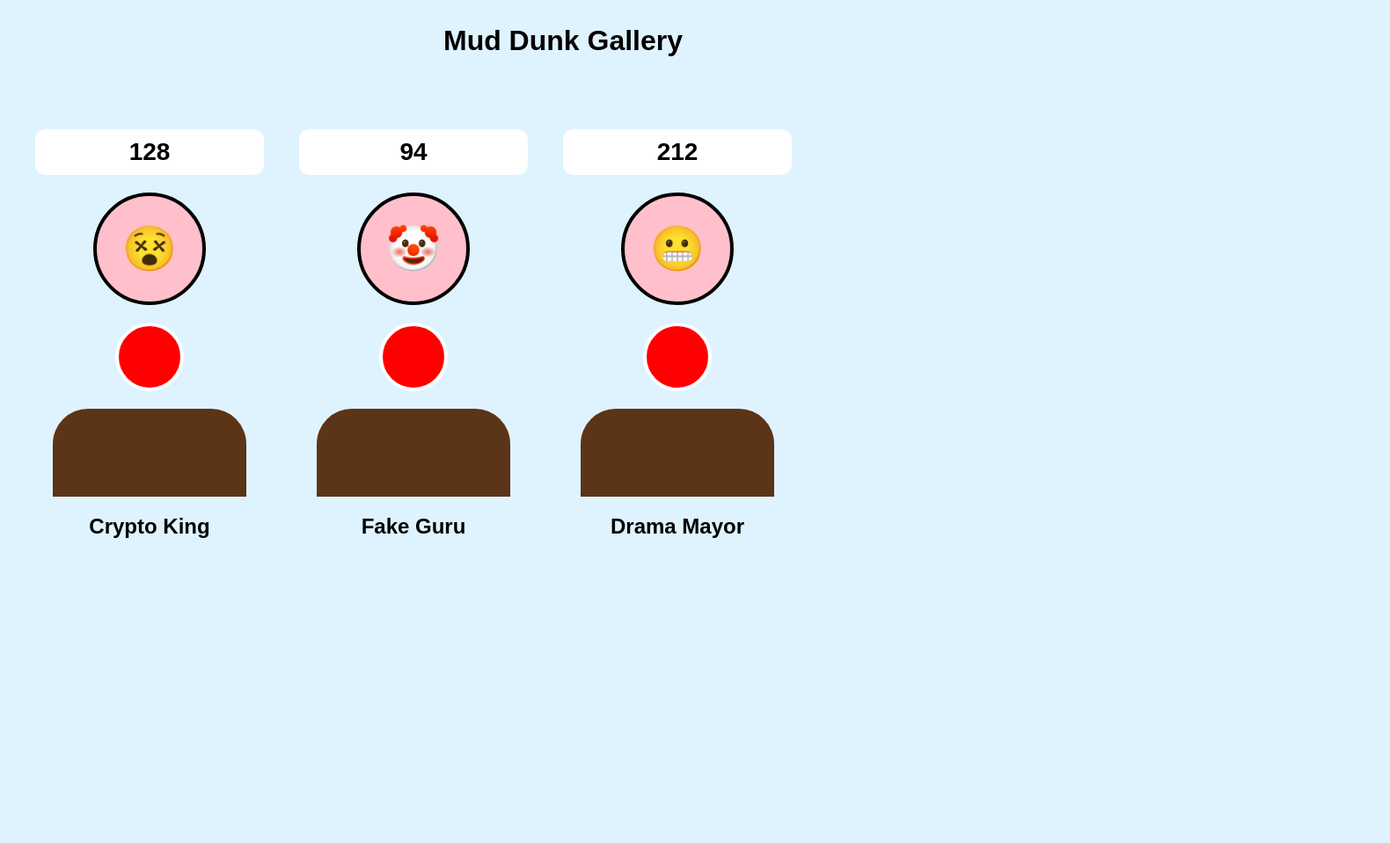
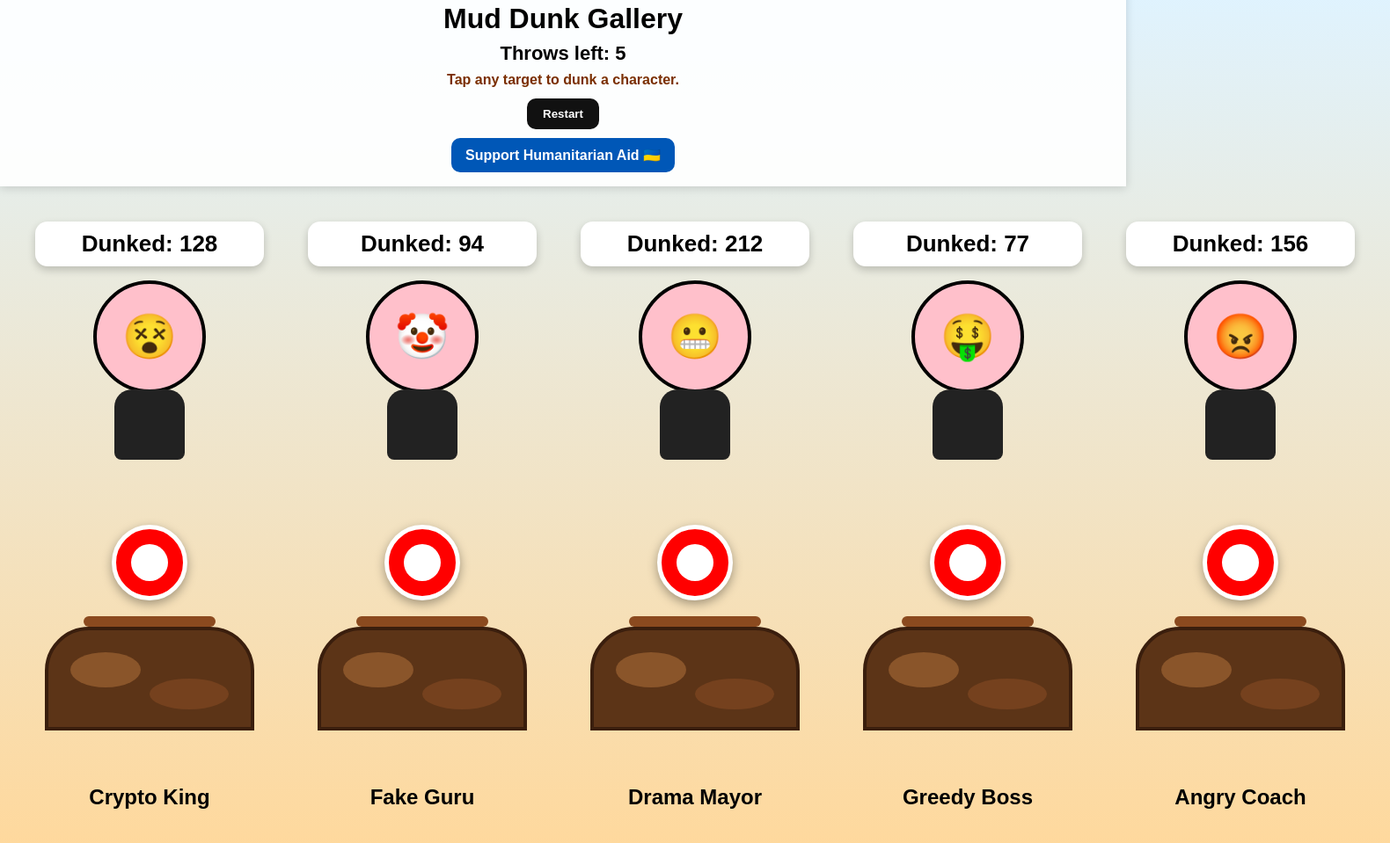
Before and after one commit to NavalnyMemorial/navalny-site, a website: page game.html in a window 1280 px wide. Shown: the part 13-972 px from the top of the page at 88% size, 1580 px wide, since content can reach past the window. Before the commit the page ends 800 px from the top, so only its background shows below. Drawn offline with Linux system fonts and the light colour scheme.

Commit message:
Update game.html

```diff
--- a/public/game.html
+++ b/game.html
@@ -8,19 +8,35 @@
   <style>
     body {
       margin: 0;
-      font-family: Arial;
-      background: #dff3ff;
+      font-family: Arial, sans-serif;
+      background: linear-gradient(#dff3ff, #ffd89b);
       overflow-x: auto;
     }
 
+    .top {
+      position: sticky;
+      top: 0;
+      z-index: 10;
+      background: rgba(255,255,255,0.9);
+      padding: 16px;
+      text-align: center;
+      box-shadow: 0 2px 10px rgba(0,0,0,0.15);
+    }
+
     h1 {
-      text-align: center;
-      padding: 20px;
+      margin: 0;
+      font-size: 32px;
+    }
+
+    .throws {
+      margin-top: 8px;
+      font-size: 22px;
+      font-weight: bold;
     }
 
     .arena {
       display: flex;
-      gap: 40px;
+      gap: 50px;
       padding: 40px;
       width: max-content;
     }
@@ -28,15 +44,35 @@
     .character {
       width: 260px;
       text-align: center;
+      position: relative;
     }
 
     .counter {
       background: white;
       padding: 10px;
-      border-radius: 12px;
-      font-size: 28px;
+      border-radius: 14px;
+      font-size: 26px;
       font-weight: bold;
-      margin-bottom: 20px;
+      margin-bottom: 16px;
+      box-shadow: 0 4px 10px rgba(0,0,0,0.2);
+    }
+
+    .seat-area {
+      height: 260px;
+      position: relative;
+    }
+
+    .person {
+      position: absolute;
+      left: 50%;
+      transform: translateX(-50%);
+      transition: transform 0.6s ease, opacity 0.4s ease;
+      z-index: 2;
+    }
+
+    .person.dunked {
+      transform: translateX(-50%) translateY(170px) rotate(18deg);
+      opacity: 0.65;
     }
 
     .head {
@@ -44,88 +80,236 @@
       height: 120px;
       background: pink;
       border-radius: 50%;
-      margin: auto;
       border: 4px solid black;
       font-size: 50px;
       display: flex;
       align-items: center;
       justify-content: center;
+      margin: auto;
+    }
+
+    .body {
+      width: 80px;
+      height: 80px;
+      background: #222;
+      margin: -4px auto 0;
+      border-radius: 20px 20px 8px 8px;
     }
 
     .target {
-      width: 70px;
-      height: 70px;
+      width: 76px;
+      height: 76px;
       background: red;
       border-radius: 50%;
-      margin: 20px auto;
+      margin: 18px auto;
       cursor: pointer;
-      border: 4px solid white;
+      border: 5px solid white;
+      box-shadow: 0 4px 12px rgba(0,0,0,0.35);
+      display: flex;
+      align-items: center;
+      justify-content: center;
+    }
+
+    .target::before {
+      content: "";
+      width: 42px;
+      height: 42px;
+      background: white;
+      border-radius: 50%;
+      display: block;
+    }
+
+    .target:hover {
+      transform: scale(1.08);
+    }
+
+    .target.disabled {
+      opacity: 0.4;
+      pointer-events: none;
+    }
+
+    .seat {
+      width: 150px;
+      height: 12px;
+      background: #8b4a1f;
+      margin: 0 auto;
+      border-radius: 8px;
     }
 
     .mud {
-      width: 220px;
-      height: 100px;
+      width: 230px;
+      height: 110px;
       background: #5c3417;
       margin: auto;
-      border-radius: 40px 40px 0 0;
+      border-radius: 50px 50px 0 0;
+      position: relative;
+      overflow: hidden;
+      border: 4px solid #3a1e0d;
+    }
+
+    .mud::before {
+      content: "";
+      position: absolute;
+      width: 80px;
+      height: 40px;
+      background: #8a552a;
+      border-radius: 50%;
+      top: 25px;
+      left: 25px;
+    }
+
+    .mud::after {
+      content: "";
+      position: absolute;
+      width: 90px;
+      height: 35px;
+      background: #75411e;
+      border-radius: 50%;
+      top: 55px;
+      right: 25px;
+    }
+
+    .splash {
+      font-size: 30px;
+      height: 36px;
+      margin-top: 6px;
+      opacity: 0;
+      transition: opacity 0.3s;
+    }
+
+    .splash.show {
+      opacity: 1;
+    }
+
+    button.restart {
+      margin-top: 12px;
+      padding: 10px 18px;
+      border: none;
+      border-radius: 10px;
+      background: #111;
+      color: white;
+      font-weight: bold;
+      cursor: pointer;
+    }
+
+    .donate {
+      margin-top: 10px;
+      display: inline-block;
+      padding: 10px 16px;
+      border-radius: 10px;
+      background: #0057b7;
+      color: white;
+      text-decoration: none;
+      font-weight: bold;
+    }
+
+    .message {
+      margin-top: 8px;
+      font-weight: bold;
+      color: #7a2e00;
     }
   </style>
 </head>
 
 <body>
 
+<div class="top">
   <h1>Mud Dunk Gallery</h1>
-
-<div class="arena">
-
-  <div class="character">
-    <div class="counter" id="c1">128</div>
-
-    <div class="head">😵</div>
-
-    <div class="target" onclick="hit('c1')"></div>
-
-    <div class="mud"></div>
-
-    <h2>Crypto King</h2>
+  <div class="throws">Throws left: <span id="throwsLeft">5</span></div>
+  <div class="message" id="message">Tap any target to dunk a character.</div>
+  <button class="restart" onclick="restartGame()">Restart</button>
+  <br>
+  <a class="donate" href="#" target="_blank">Support Humanitarian Aid 🇺🇦</a>
 </div>
 
-  <div class="character">
-    <div class="counter" id="c2">94</div>
+<div class="arena" id="arena"></div>
 
-    <div class="head">🤡</div>
+<script>
+const characters = [
+  { id: 1, name: "Crypto King", emoji: "😵", dunks: 128 },
+  { id: 2, name: "Fake Guru", emoji: "🤡", dunks: 94 },
+  { id: 3, name: "Drama Mayor", emoji: "😬", dunks: 212 },
+  { id: 4, name: "Greedy Boss", emoji: "🤑", dunks: 77 },
+  { id: 5, name: "Angry Coach", emoji: "😡", dunks: 156 }
+];
 
-    <div class="target" onclick="hit('c2')"></div>
+let throwsLeft = 5;
 
-    <div class="mud"></div>
+function render() {
+  const arena = document.getElementById("arena");
+  arena.innerHTML = "";
 
-    <h2>Fake Guru</h2>
+  characters.forEach((ch) => {
+    const card = document.createElement("div");
+    card.className = "character";
+
+    card.innerHTML = `
+      <div class="counter">
+        Dunked: <span id="count-${ch.id}">${ch.dunks}</span>
       </div>
 
-  <div class="character">
-    <div class="counter" id="c3">212</div>
-
-    <div class="head">😬</div>
-
-    <div class="target" onclick="hit('c3')"></div>
-
-    <div class="mud"></div>
-
-    <h2>Drama Mayor</h2>
+      <div class="seat-area">
+        <div class="person" id="person-${ch.id}">
+          <div class="head">${ch.emoji}</div>
+          <div class="body"></div>
+        </div>
       </div>
 
-</div>
+      <div class="target" id="target-${ch.id}" onclick="throwBall(${ch.id})"></div>
 
-<script>
-function hit(id) {
-  let counter = document.getElementById(id);
+      <div class="seat"></div>
+      <div class="mud"></div>
+      <div class="splash" id="splash-${ch.id}">💦 SPLASH!</div>
 
-  let value = parseInt(counter.innerText);
+      <h2>${ch.name}</h2>
+    `;
 
-  value++;
+    arena.appendChild(card);
+  });
+}
 
-  counter.innerText = value;
+function throwBall(id) {
+  if (throwsLeft <= 0) return;
+
+  throwsLeft--;
+  document.getElementById("throwsLeft").innerText = throwsLeft;
+
+  const character = characters.find(c => c.id === id);
+  character.dunks++;
+
+  document.getElementById(`count-${id}`).innerText = character.dunks;
+  document.getElementById(`person-${id}`).classList.add("dunked");
+  document.getElementById(`splash-${id}`).classList.add("show");
+
+  document.getElementById("message").innerText =
+    `${character.name} was dunked into the mud!`;
+
+  setTimeout(() => {
+    document.getElementById(`person-${id}`).classList.remove("dunked");
+    document.getElementById(`splash-${id}`).classList.remove("show");
+  }, 900);
+
+  if (throwsLeft === 0) {
+    document.getElementById("message").innerText =
+      "Game over. You used all 5 throws.";
+    document.querySelectorAll(".target").forEach(t => {
+      t.classList.add("disabled");
+    });
   }
+}
+
+function restartGame() {
+  throwsLeft = 5;
+  document.getElementById("throwsLeft").innerText = throwsLeft;
+  document.getElementById("message").innerText =
+    "Tap any target to dunk a character.";
+
+  document.querySelectorAll(".target").forEach(t => {
+    t.classList.remove("disabled");
+  });
+}
+
+render();
 </script>
 
 </body>
```
Lines whose indentation alone changed are shown as unchanged.
